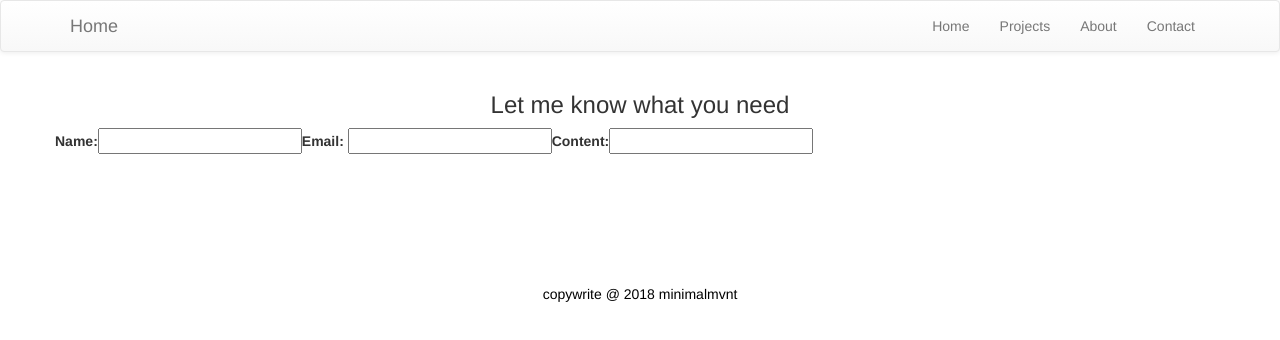
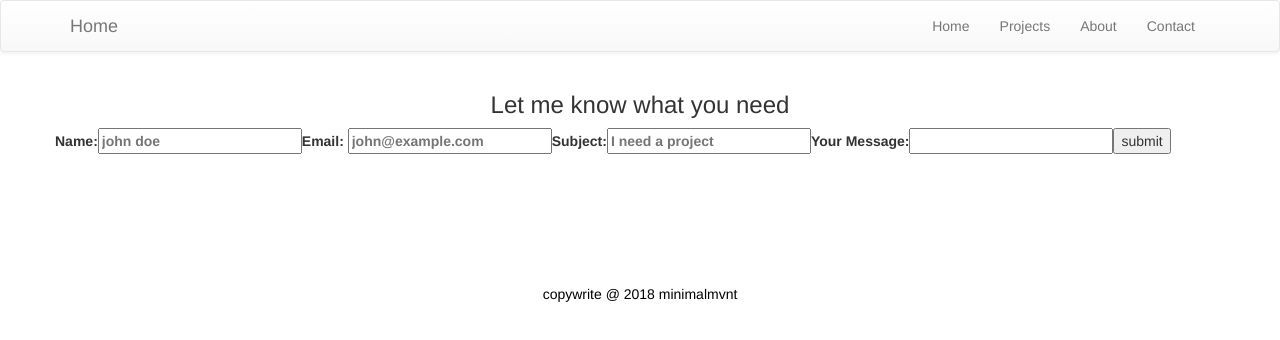
Before and after one commit to frontendops/portfolio-site, a React (Create React App) app: page /contact in a window 1280 px wide. Shown: the top 340 px of the page. Built offline with nearby package versions, Linux system fonts and the light colour scheme.

Commit message:
Contact.js outline

```diff
--- a/src/components/About.js
+++ b/src/components/About.js
@@ -1,11 +1,11 @@
-import React, { Component } from 'react';
+import React, { Component, Fragment } from 'react';
 import { Row, Col} from 'react-bootstrap';
 
 
 class About extends Component {
   render() {
     return (
-        <fragment>
+        <Fragment>
             <Row className="text-center container">
                 <Col xs={12} sm={5}>
                     <h3>Alejandro Sierra</h3>
@@ -28,7 +28,7 @@ class About extends Component {
                 </Col>
 
             </Row>
-        </fragment>
+        </Fragment>
 
     );
   }
--- a/src/components/Contact.js
+++ b/src/components/Contact.js
@@ -1,4 +1,4 @@
-import React, { Component } from 'react';
+import React, { Component, Fragment } from 'react';
 import { Link } from 'react-router-dom';
 import { Jumbotron, Grid, Row, Col, Image, Button} from 'react-bootstrap';
 
@@ -6,16 +6,21 @@ class Contact extends Component {
     state = {
         name: '',
         email: '',
-        content: ''
+        subject: '',
+        message: ''
     }
 
     handleChange = (e) => {
         this.setState({ [e.target.name]: e.target.value })
     }
 
+    handleSubmit = () => {
+        alert('thank you');
+    }
+
   render() {
     return (
-        <fragment>
+        <Fragment>
             <Grid>
                 <Row>
                     <Col xs={12} sm={8} smOffset={2} >
@@ -25,18 +30,23 @@ class Contact extends Component {
                 <Row>
                     <form>
                         <label>Name:
-                            <input type="text" name="name" value={this.state.name} onChange={this.handleChange} />
+                            <input type="text" name="name" value={this.state.name} onChange={this.handleChange}  placeholder="john doe" />
                         </label>
                         <label>
-                            Email: <input type="text" name="email" value={this.state.email} onChange={this.handleChange} />
+                            Email: <input type="email" name="email" value={this.state.email} onChange={this.handleChange} placeholder="john@example.com" />
                         </label>
-                        <label>Content:
-                            <input type="text" name="content" value={this.state.content} onChange={this.handleChange} />
+                        <label>Subject:
+                            <input type="text" name="subject" value={this.state.content} onChange={this.handleChange} placeholder="I need a project" />
                         </label>
+                        <label>Your Message:
+                            <input type="text" name="message" value={this.state.content} onChange={this.handleChange}  />
+                        </label>
+                    <input type="submit" value="submit" onClick={this.handleSubmit} />
+
                     </form>
                 </Row>
             </Grid>
-        </fragment>
+        </Fragment>
 
     );
   }
--- a/src/components/LandingPage.js
+++ b/src/components/LandingPage.js
@@ -1,4 +1,4 @@
-import React, { Component } from 'react';
+import React, { Component, Fragment } from 'react';
 import { Link } from 'react-router-dom';
 import { Jumbotron, Grid, Row, Col, Image, Button} from 'react-bootstrap';
 import "./LandingPage.css"
@@ -6,7 +6,7 @@ import "./LandingPage.css"
 class LandingPage extends Component {
   render() {
     return (
-        <fragment>
+        <Fragment>
         <Grid>
             <Jumbotron className="stars">
                 <Grid>
@@ -73,7 +73,7 @@ class LandingPage extends Component {
             </div>
 
         </Grid>
-        </fragment>
+    </Fragment>
 
     );
   }
```
